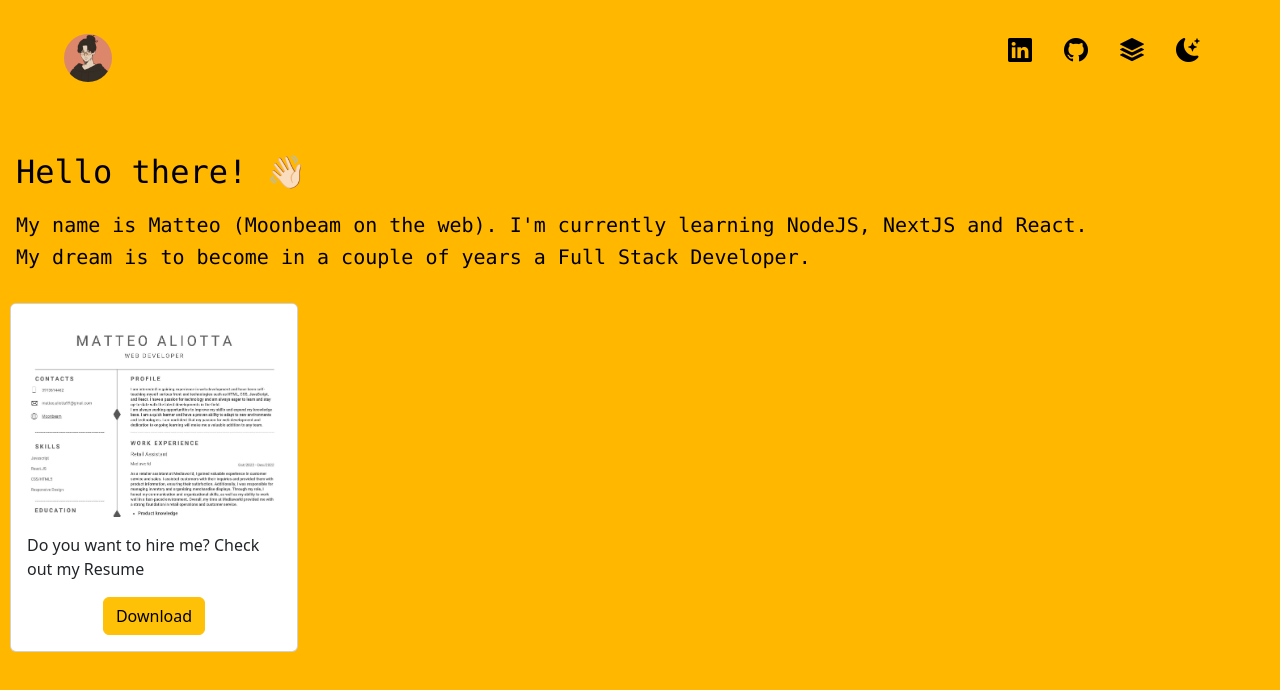
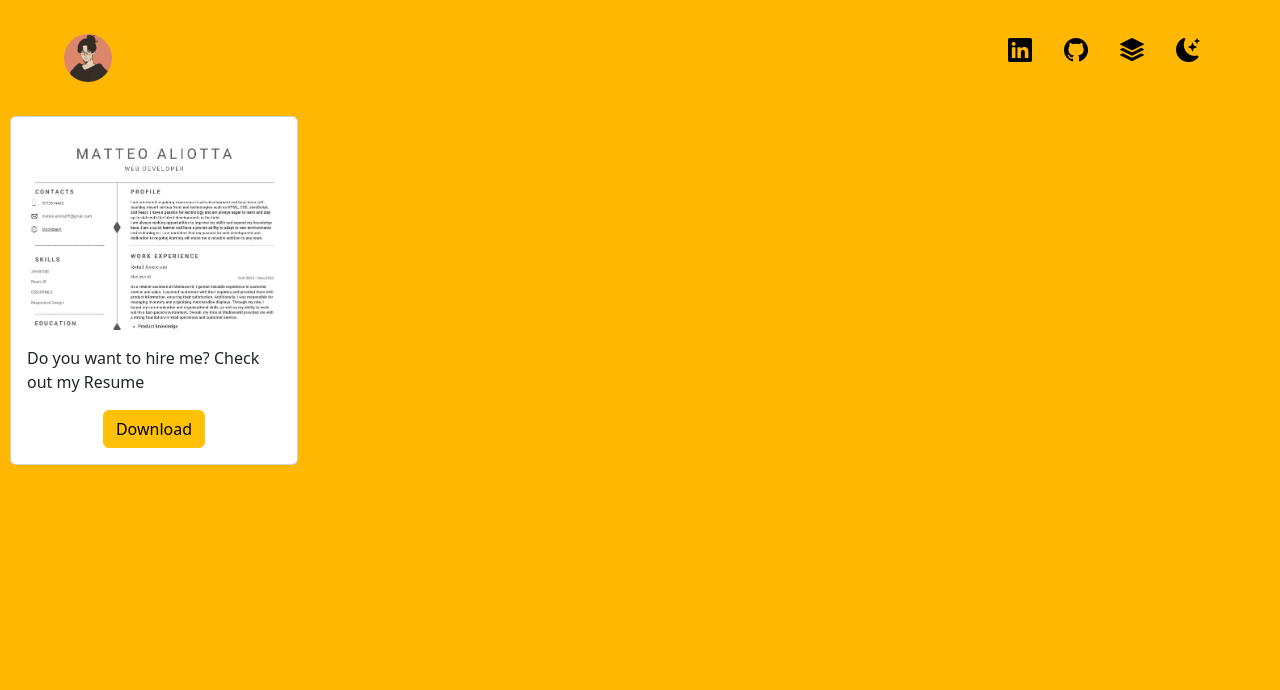
Before and after one commit to Moondevbeam/MoonWS-2.0, a React (Create React App) app: page /stack in a window 1280 px wide. Shown: the top 690 px of the page. Built offline with nearby package versions, Linux system fonts and the light colour scheme.

Commit message:
added a new page with react router

```diff
--- a/package.json
+++ b/package.json
@@ -11,6 +11,7 @@
     "react": "^18.2.0",
     "react-bootstrap": "^2.7.4",
     "react-dom": "^18.2.0",
+    "react-router-dom": "^6.10.0",
     "react-scripts": "5.0.1",
     "tachyons": "^4.12.0",
     "web-vitals": "^2.1.4"
--- a/src/App.js
+++ b/src/App.js
@@ -3,14 +3,12 @@ import Navigation from './components/navigation/Navigation';
 import './App.css';
 import Darkmode from './components/darkmode/Darkmode';
 import Introduction from './components/introduction/Introduction';
-import Cards from './components/cards/Cards';
 class App extends Component{
   render(){
     return(
       <div className='App'>
         <Navigation/>
         <Introduction/>
-        <Cards/>
         <Darkmode/>
       </div>
     )
--- a/src/components/cards/Cards.js
+++ /dev/null
@@ -1,21 +0,0 @@
-import React from "react";
-import Resume from '../Images/RESUME.jpg'
-import pdf from '../Images/RESUME.pdf'
-
-const Cards = () => {
-    return(
-      <div style={{padding:10}}>
-<div class="card" style={{width:"18rem",display:"flex", justifyContent:"flex-start"}}>
-  <img src={Resume} class="card-img-top" alt="..."/>
-  <div class="card-body">
-    <p class="card-text">Do you want to hire me? Check out my Resume</p>
-    <div className="tc">
-    <button type="button" class="btn btn-warning"><a className="qbz black" href={pdf} download={pdf}>Download</a></button>
-    </div>
-    </div>
-      </div>
-      </div>
-    )
-}
-
-export default Cards;
--- a/src/components/introduction/Introduction.js
+++ b/src/components/introduction/Introduction.js
@@ -2,7 +2,7 @@ import React from "react";
 
 const Introduction = () =>{
     return(
-        <div className="code black pa3">
+        <div className="sticky code black" style={{marginLeft:10}}>
             <h1>Hello there! 👋🏻</h1>
             <h5>
         My name is Matteo (Moonbeam on the web).
--- a/src/components/navigation/Navigation.css
+++ b/src/components/navigation/Navigation.css
@@ -1,3 +1,14 @@
 p:hover{
 color: blue;
 }
+
+.sticky{
+    position: sticky;
+    width: 100vw;
+    padding-top: 8px;
+}
+
+.out{
+    position: relative;
+    margin-left: 10px;
+}
--- a/src/components/navigation/Navigation.js
+++ b/src/components/navigation/Navigation.js
@@ -1,22 +1,23 @@
 import React from "react";
 import logo from '../Images/logo.png'
 import Darkmode from "../darkmode/Darkmode";
-import "./Navigation.css"
+import "./Navigation.css";
+import { Link } from "react-router-dom";
 
 const Navigation = () =>{
     return(
-        <nav className="dt w-100 border-box pa3 ph5-ns solid black">
-            <a className="zoom dtc v-mid link w-25" href="https://moondevbeam.github.io/">
+        <div className="pa3 sticky dt ph5-ns black ">
+            <Link to="/" className="dtc v-mid link w-25">
                 <img src={logo} className="dib br-100" alt="" style={{width:48,height:48}}></img>
-            </a>
+            </Link>
             <div style={{display:"flex", justifyContent:"right"}}>
                 <p className="pointer pa3 f3"><a className="black" href="https://www.linkedin.com/in/moonbeam-dev/"><i class="bi bi-linkedin"></i></a></p>
                 <p className="pointer pa3 f3"><a className="black" href="https://github.com/Moondevbeam"><i class="bi bi-github"></i></a></p>
-                <p className="pointer pa3 f3"><a className="black" href="https://github.com/Moondevbeam"><i class="bi bi-stack"></i></a></p>
+                <p className="pointer pa3 f3"><Link className="black" to="stack"><i class="bi bi-stack"></i></Link></p>
                 <p onClick={Darkmode} className="black pointer pa3 f3"><i class="bi bi-moon-stars-fill"></i></p>
             </div>
-        </nav>
+        </div>
     )
-}
+    }
 
 export default Navigation;
--- a/src/index.css
+++ b/src/index.css
@@ -23,6 +23,6 @@ code {
 
 @media (max-width: 767.98px) {
   .card {
-    margin: auto;
+    margin: auto !important;
   }
 }
--- a/src/index.js
+++ b/src/index.js
@@ -5,13 +5,29 @@ import 'bootstrap/dist/css/bootstrap.min.css';
 import 'bootstrap-icons/font/bootstrap-icons.css';
 import App from './App';
 import reportWebVitals from './reportWebVitals';
+import Stack from './pages/Stack';
 // eslint-disable-next-line
 import tachyons from 'tachyons';
+import {
+  createBrowserRouter,
+  RouterProvider,
+} from "react-router-dom";
+
+const router = createBrowserRouter([
+  {
+    path: "/",
+    element:<App/>,
+  },
+  {
+    path: "stack",
+    element:<Stack/>,
+  },
+]);
 
 const root = ReactDOM.createRoot(document.getElementById('root'));
 root.render(
   <React.StrictMode>
-    <App />
+    <RouterProvider router={router} />
   </React.StrictMode>
 );
 
--- /dev/null
+++ b/src/pages/Stack.js
@@ -0,0 +1,23 @@
+import React from "react";
+import Navigation from "../components/navigation/Navigation";
+import Resume from '../components/Images/RESUME.jpg'
+import pdf from '../components/Images/RESUME.pdf'
+
+const Stack = () => {
+    return(
+      <div>
+        <Navigation></Navigation>
+<div className="card out" style={{width:"18rem",display:"flex", justifyContent:"flex-start"}}>
+  <img src={Resume} class="card-img-top" alt="..."/>
+  <div class="card-body">
+    <p class="card-text">Do you want to hire me? Check out my Resume</p>
+    <div className="tc">
+    <button type="button" class="btn btn-warning"><a className="qbz black" href={pdf} download={pdf}>Download</a></button>
+    </div>
+    </div>
+      </div>
+      </div>
+    )
+}
+
+export default Stack;
```
Also changed, not shown: 1 other file (tests, documents, lock files or other folders).
